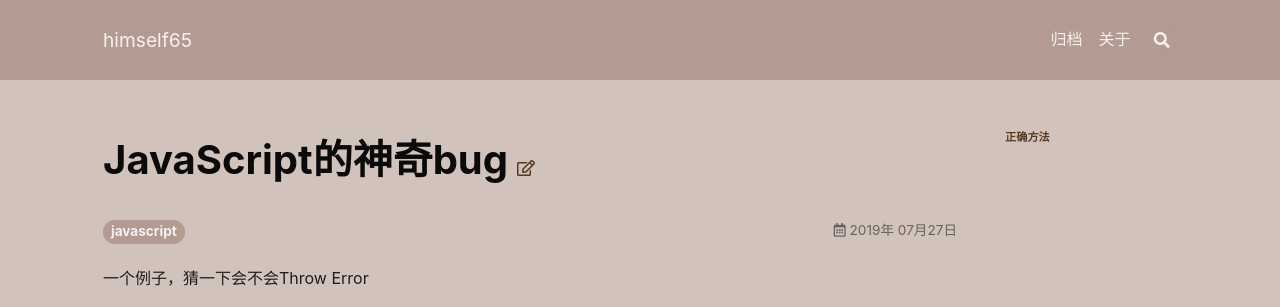
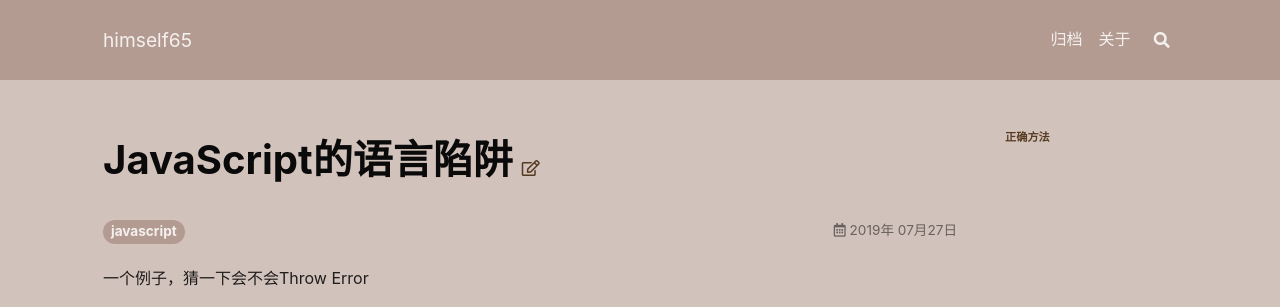
Before and after one commit to Himself65/himself65-draft, a Jekyll site: the page built from _posts/2019-7-27-shittyJS.md, in a window 1280 px wide. Shown: the top 307 px of the page. Built offline with Jekyll 4.4.1, drawn with Linux system fonts in a browser that asks for light colours; nearby versions of some CDN libraries.

Commit message:
fix: rename an article title

```diff
--- a/_posts/2019-7-27-shittyJS.md
+++ b/_posts/2019-7-27-shittyJS.md
@@ -1,5 +1,5 @@
 ---
-title: JavaScript的神奇bug
+title: JavaScript的语言陷阱
 tags: javascript
 ---
 
```
